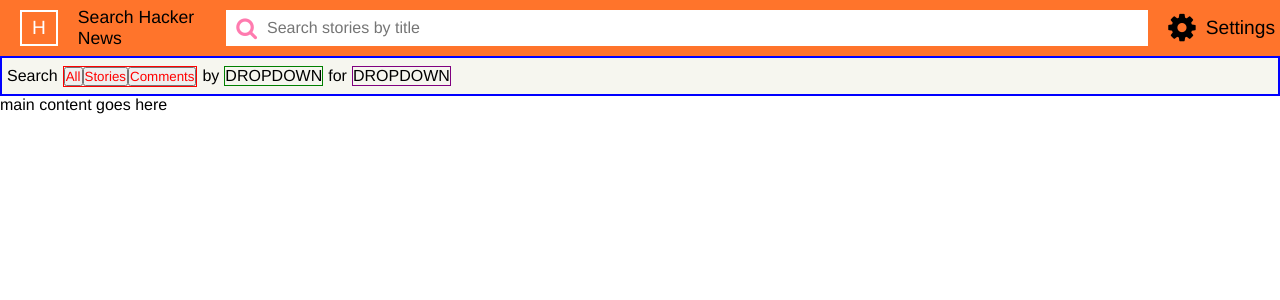
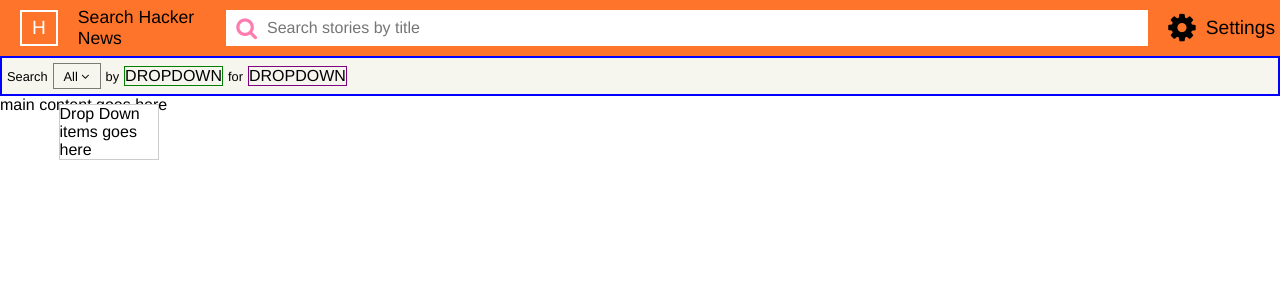
Before and after one commit to HamedPour/react-hacker-news, a React (Create React App) app: page / in a window 1280 px wide. Shown: the top 300 px of the page. Built offline with nearby package versions, Linux system fonts and the light colour scheme.

Commit message:
Styled-component restructure required

```diff
--- a/src/components/shared/SearchFilter.js
+++ b/src/components/shared/SearchFilter.js
@@ -1,4 +1,4 @@
-import React from "react";
+import React, { useState } from "react";
 import styled from "styled-components";
 
 const SearchFilter = () => {
@@ -8,20 +8,18 @@
     min-height: 40px;
     align-items: center;
     border: 2px solid blue;
+    text-selection: none;
 
     & span {
+      font-size: 0.8rem;
       padding: 0 5px;
     }
   `;
   const StoriesFilter = styled.ul`
-    border: 1px solid red;
-  `;
-
-  const DropItem = styled.li`
-    list-style: none;
-    & button {
-      color: red;
-    }
+    padding: 3px 5px 3px 5px;
+    border: 1px solid rgba(0, 0, 0, 0.5);
+    cursor: pointer;
+    position: relative;
   `;
 
   const PopularityFilter = styled.ul`
@@ -37,16 +35,39 @@
     display: none;
   `;
 
+  const DropDown = styled.div`
+    border: 1px solid rgba(0, 0, 0, 0.2);
+    min-width: 100px;
+    list-style: none;
+    background-color: #fff;
+    position: absolute;
+    top: 40px;
+    & li {
+      padding: 10px 5px 10px 10px;
+      border-bottom: 1px solid rgba(0, 0, 0, 0.2);
+      cursor: pointer;
+    }
+  `;
+
+  const [storyFilter, setStoryFilter] = useState([
+    "All",
+    "Stories",
+    "Comments",
+  ]);
+
+  function dropDownMenu() {
+    console.log("click");
+  }
+
   return (
     <>
       <MainContainer>
         <span>Search</span>
         <StoriesFilter>
-          <DropItem>
-            <button href="#">All</button>
-            <button href="#">Stories</button>
-            <button href="#">Comments</button>
-          </DropItem>
+          <span>
+            {storyFilter[0]} <i className="fa fa-angle-down" />
+          </span>
+          <DropDown>Drop Down items goes here</DropDown>
         </StoriesFilter>
         <span>by</span>
         <PopularityFilter>DROPDOWN</PopularityFilter>
```
